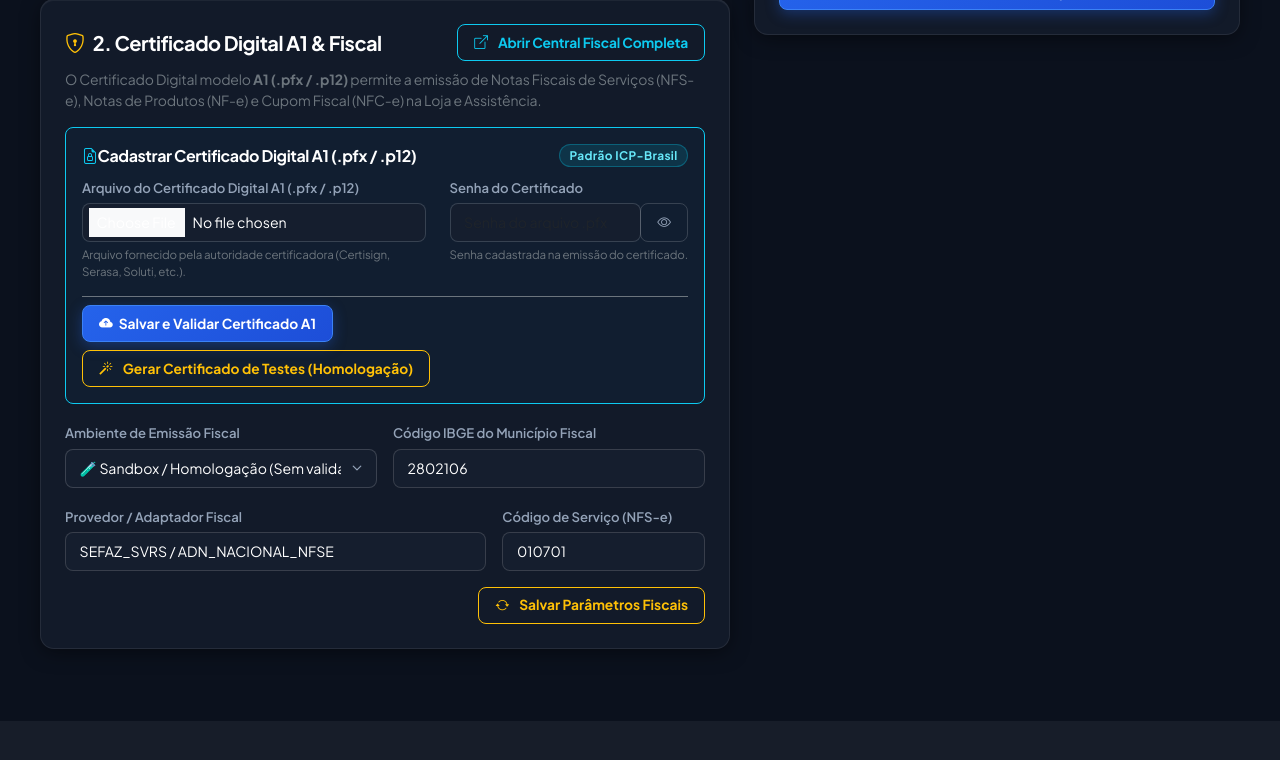
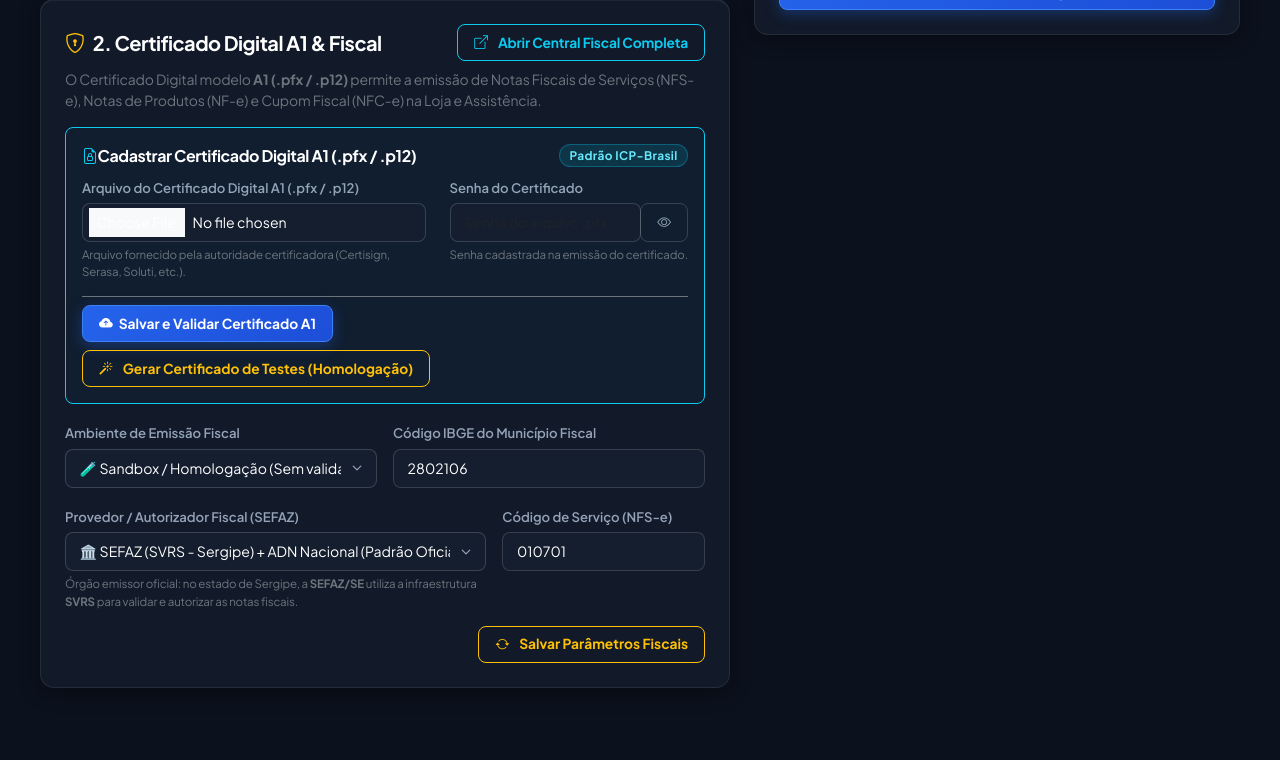
Before and after one commit to Gui2761/vertx-erp, a Django app: template templates/operacao/cadastro_inicial.html in a window 1280 px wide. Shown: the part 931-1691 px from the top of the page. Before the commit the page ends 1606 px from the top, so only its background shows below. Run offline with Django 5.2, Linux system fonts and the light colour scheme; the template is opened without the code that fills it, so the values that code supplies are empty; parts of the project's set-up code (start-up, migrations or seed data) failed here and were passed over; some libraries are stand-ins or nearby versions.

Commit message:
feat(provedor-fiscal-sefaz): transformar campo em seletor amigavel identificando SEFAZ SVRS Sergipe e ADN Nacional

```diff
--- a/templates/operacao/cadastro_inicial.html
+++ b/templates/operacao/cadastro_inicial.html
@@ -326,8 +326,24 @@
               <input type="text" name="municipio_fiscal" value="{{ fiscal_cfg.municipio_fiscal|default:'2802106' }}" class="form-control" placeholder="Ex: 2802106 (Estância/SE) ou 2800308 (Aracaju/SE)">
             </div>
             <div class="col-12 col-md-8">
-              <label class="form-label small text-secondary fw-semibold">Provedor / Adaptador Fiscal</label>
-              <input type="text" name="provedor_fiscal" value="{{ fiscal_cfg.provedor_fiscal|default:'SEFAZ_SVRS / ADN_NACIONAL_NFSE' }}" class="form-control" placeholder="SEFAZ_SVRS / ADN_NACIONAL_NFSE">
+              <label class="form-label small text-secondary fw-semibold">Provedor / Autorizador Fiscal (SEFAZ)</label>
+              <select name="provedor_fiscal" class="form-select">
+                <option value="SEFAZ_SVRS / ADN_NACIONAL_NFSE" {% if fiscal_cfg.provedor_fiscal == 'SEFAZ_SVRS / ADN_NACIONAL_NFSE' or not fiscal_cfg.provedor_fiscal %}selected{% endif %}>
+                  🏛️ SEFAZ (SVRS - Sergipe) + ADN Nacional (Padrão Oficial NF-e / NFC-e / NFS-e)
+                </option>
+                <option value="SEFAZ_SVRS" {% if fiscal_cfg.provedor_fiscal == 'SEFAZ_SVRS' %}selected{% endif %}>
+                  🏛️ SEFAZ SVRS (Produtos e Balcão - NF-e e NFC-e)
+                </option>
+                <option value="ADN_NACIONAL_NFSE" {% if fiscal_cfg.provedor_fiscal == 'ADN_NACIONAL_NFSE' %}selected{% endif %}>
+                  🏛️ ADN Nacional (Serviços e Manutenção - NFS-e)
+                </option>
+                <option value="SIMULADOR" {% if fiscal_cfg.provedor_fiscal == 'SIMULADOR' %}selected{% endif %}>
+                  🧪 Simulador Local de Testes (Homologação)
+                </option>
+              </select>
+              <div class="form-text text-secondary" style="font-size: 0.72rem;">
+                Órgão emissor oficial: no estado de Sergipe, a <strong>SEFAZ/SE</strong> utiliza a infraestrutura <strong>SVRS</strong> para validar e autorizar as notas fiscais.
+              </div>
             </div>
             <div class="col-12 col-md-4">
               <label class="form-label small text-secondary fw-semibold">Código de Serviço (NFS-e)</label>
```
